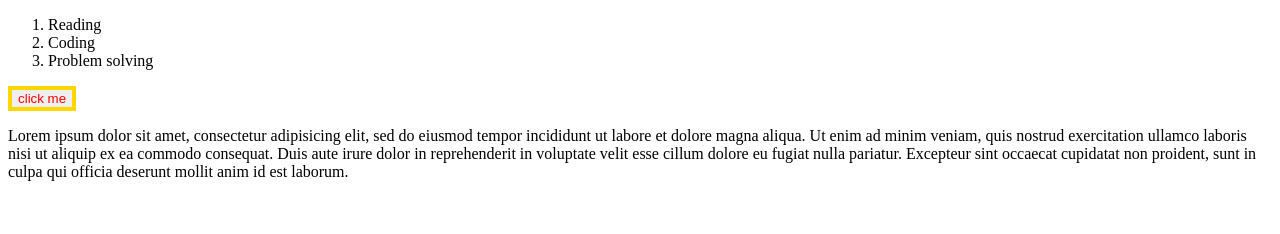
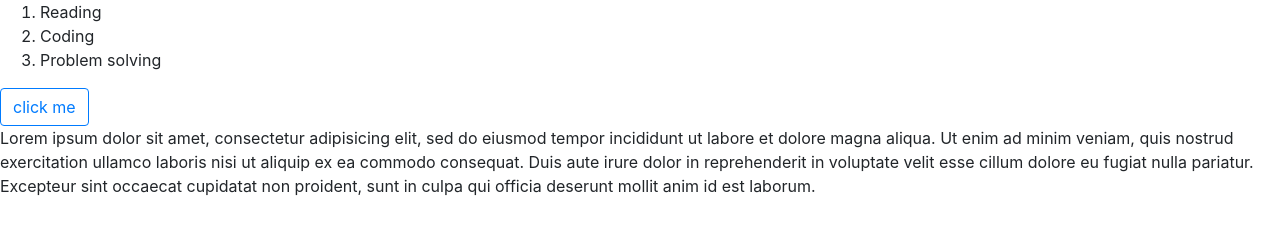
Before and after one commit to lapislazuli2244/cv, a plain HTML site: page hobbies.html in a window 1280 px wide. Drawn offline with nearby package versions, Linux system fonts and the light colour scheme.

Commit message:
button styled with bootstrap

```diff
--- a/hobbies.html
+++ b/hobbies.html
@@ -3,12 +3,8 @@
   <head>
     <meta charset="utf-8">
     <title>Hobbies</title>
-    <style>
-      button{
-        color:red;
-        border:gold solid 4px;
-      }
-    </style>
+    <link rel="stylesheet" href="https://maxcdn.bootstrapcdn.com/bootstrap/4.0.0/css/bootstrap.min.css" integrity="sha384-Gn5384xqQ1aoWXA+058RXPxPg6fy4IWvTNh0E263XmFcJlSAwiGgFAW/dAiS6JXm" crossorigin="anonymous">
+
   </head>
   <body>
     <ol>
@@ -16,9 +12,16 @@
       <li>Coding</li>
       <li>Problem solving</li>
     </ol>
-    <button type="submit">click me</button>
+    <button type="submit" class="btn btn-outline-primary">click me</button>
 
     <p>Lorem ipsum dolor sit amet, consectetur adipisicing elit, sed do eiusmod tempor incididunt ut labore et dolore magna aliqua. Ut enim ad minim veniam, quis nostrud exercitation ullamco laboris nisi ut aliquip ex ea commodo consequat. Duis aute irure dolor in reprehenderit in voluptate velit esse cillum dolore eu fugiat nulla pariatur.
       Excepteur sint occaecat cupidatat non proident, sunt in culpa qui officia deserunt mollit anim id est laborum.</p>
-  </body>
+
+
+
+
+      <script src="https://code.jquery.com/jquery-3.2.1.slim.min.js" integrity="sha384-KJ3o2DKtIkvYIK3UENzmM7KCkRr/rE9/Qpg6aAZGJwFDMVNA/GpGFF93hXpG5KkN" crossorigin="anonymous"></script>
+      <script src="https://cdnjs.cloudflare.com/ajax/libs/popper.js/1.12.9/umd/popper.min.js" integrity="sha384-ApNbgh9B+Y1QKtv3Rn7W3mgPxhU9K/ScQsAP7hUibX39j7fakFPskvXusvfa0b4Q" crossorigin="anonymous"></script>
+      <script src="https://maxcdn.bootstrapcdn.com/bootstrap/4.0.0/js/bootstrap.min.js" integrity="sha384-JZR6Spejh4U02d8jOt6vLEHfe/JQGiRRSQQxSfFWpi1MquVdAyjUar5+76PVCmYl" crossorigin="anonymous"></script>
+    </body>
 </html>
```
